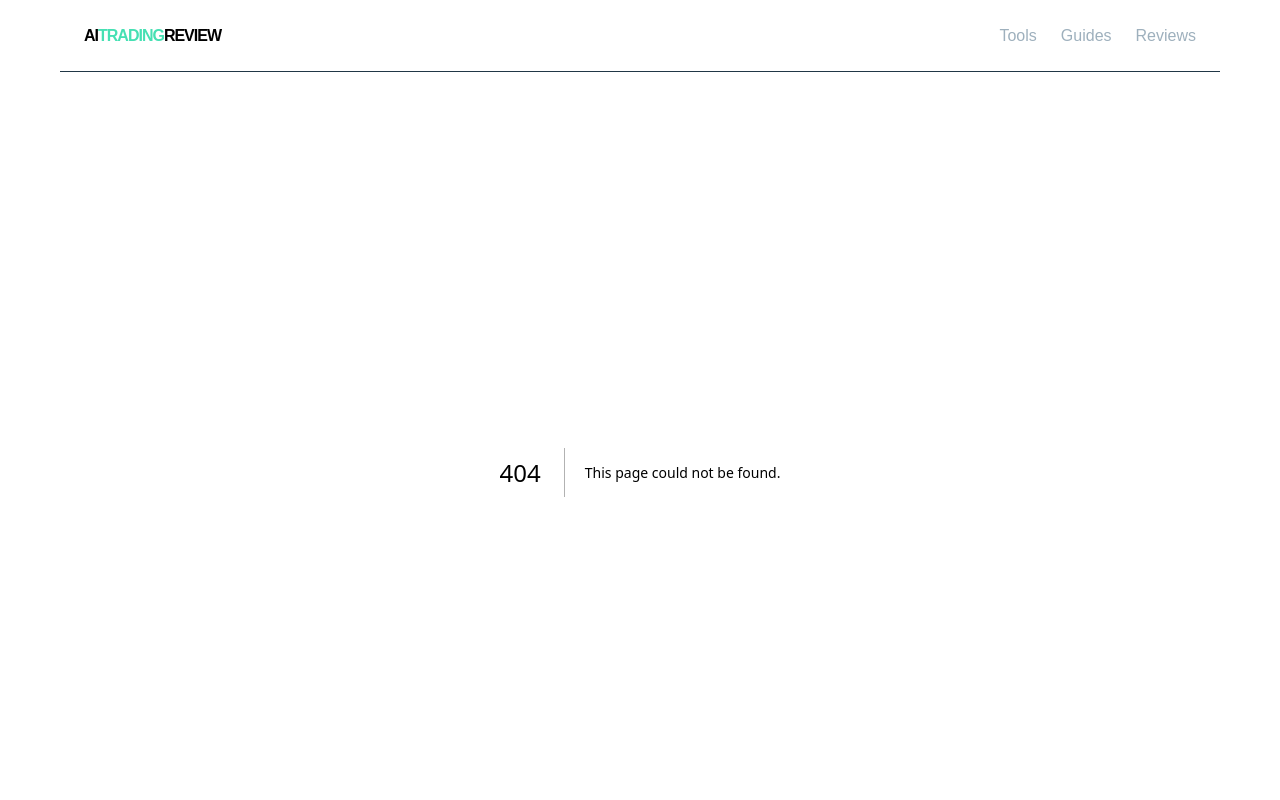
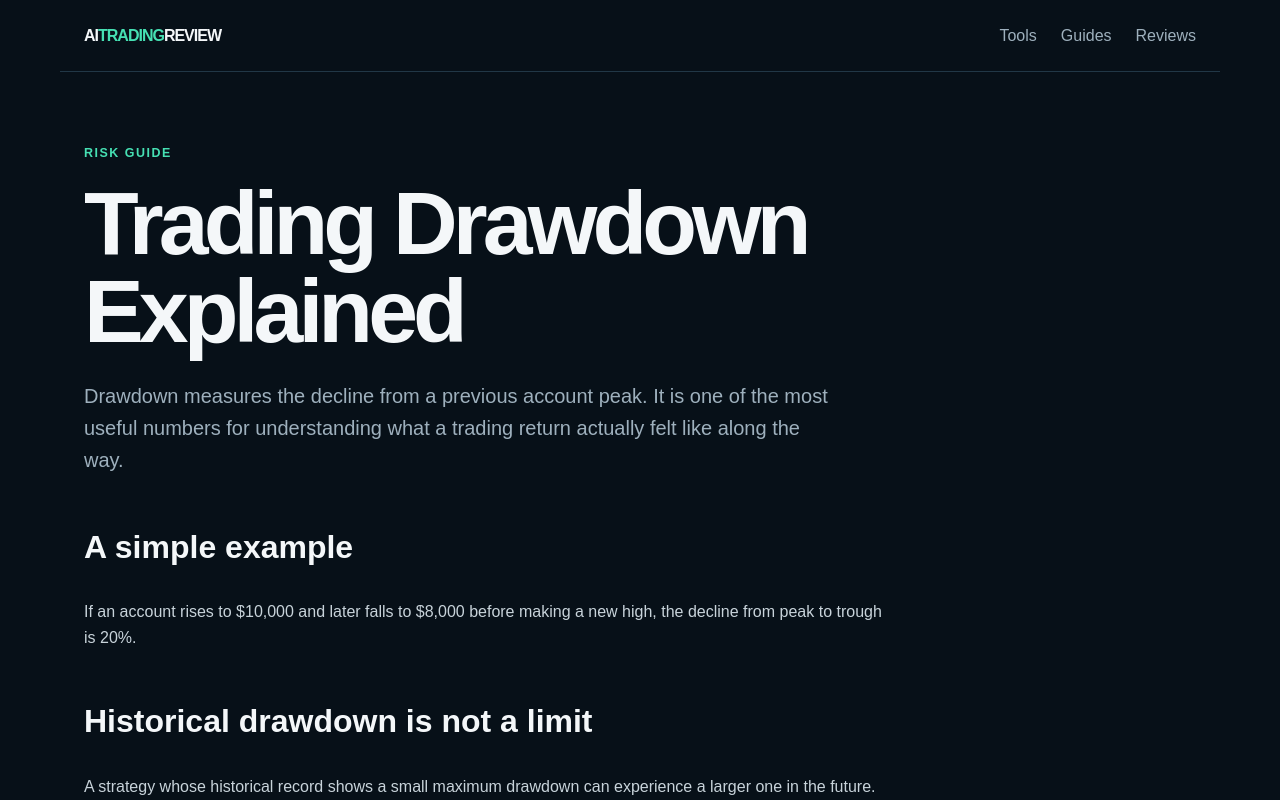
Before and after one commit to sverkercaron-sys/ai-trading-review, a Next.js app: page /guides/understanding-drawdown in a window 1280 px wide. Before the commit this address had no page. Shown: the top 800 px of the page. Built offline with nearby package versions, Linux system fonts and the light colour scheme.

Commit message:
Add drawdown guide

```diff
--- /dev/null
+++ b/app/guides/understanding-drawdown/page.tsx
@@ -0,0 +1,3 @@
+import type {Metadata} from 'next';import Link from 'next/link';
+export const metadata:Metadata={title:'Trading Drawdown Explained',description:'Learn what drawdown means, how it differs from volatility and why recovery percentages grow quickly after large losses.'};
+export default function Page(){return <main><div className="eyebrow">Risk guide</div><h1 className="page-title">Trading Drawdown Explained</h1><p className="lead">Drawdown measures the decline from a previous account peak. It is one of the most useful numbers for understanding what a trading return actually felt like along the way.</p><article className="content"><h2>A simple example</h2><p>If an account rises to $10,000 and later falls to $8,000 before making a new high, the decline from peak to trough is 20%.</p><h2>Historical drawdown is not a limit</h2><p>A strategy whose historical record shows a small maximum drawdown can experience a larger one in the future. The figure describes the observed sample, not a guaranteed boundary.</p><h2>Recovery is asymmetric</h2><p>A 20% loss leaves 80% of the original capital. Returning from 80 to 100 requires a 25% gain. A 50% loss requires a 100% gain to recover.</p><h2>Drawdown and amplification</h2><p>When trading exposure is amplified, an underlying strategy drawdown can have a much larger economic effect relative to personally contributed capital. Programme rules may also intervene before a theoretical loss is reached.</p><p><Link className="button" href="/tools/drawdown-recovery-calculator">Calculate drawdown recovery →</Link></p></article></main>}
```
